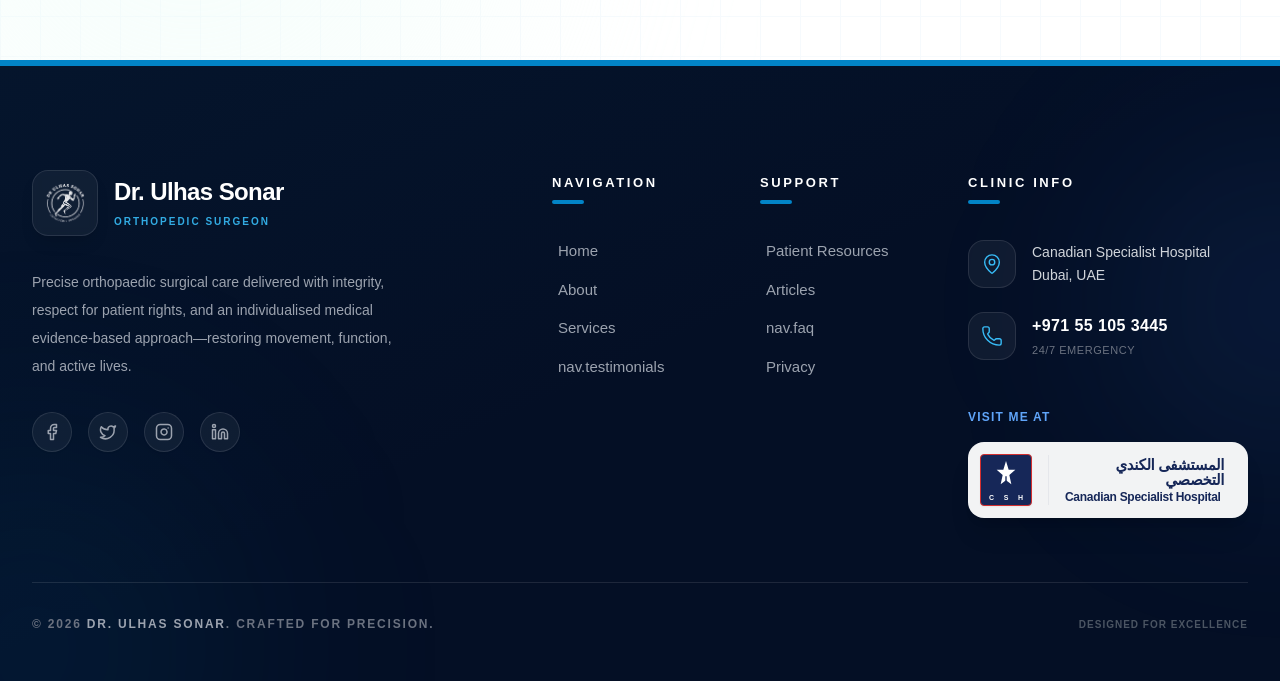
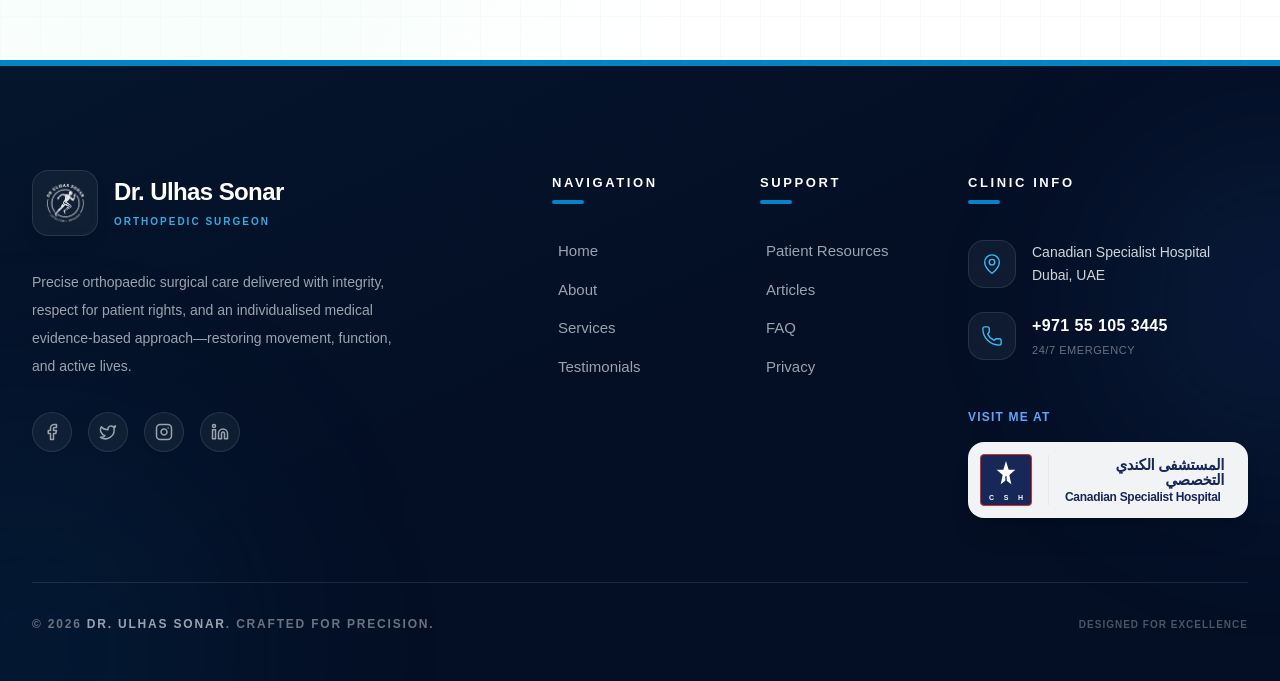
Before and after one commit to sabin876/Doctor-Port, a React (Vite) app: page /contact in a window 1280 px wide. Shown: the part 1539-2220 px from the top of the page. Built offline with nearby package versions, Linux system fonts and the light colour scheme; a web font is replaced by a local one.

Commit message:
fix: add missing footer translations

```diff
--- a/src/translations.js
+++ b/src/translations.js
@@ -14,7 +14,9 @@ export const translations = {
             contact: "Contact",
             bookNow: "Get Appointment",
             selectLanguage: "Select Language",
-            affiliations: "Memberships & Affiliations"
+            affiliations: "Memberships & Affiliations",
+            testimonials: "Testimonials",
+            faq: "FAQ"
         },
         // TopBar
         topBar: {
@@ -336,7 +338,9 @@ export const translations = {
             contact: "Contact",
             bookNow: "Get Appointment",
             selectLanguage: "भाषा चुनें",
-            affiliations: "सदस्यता और संबद्धता"
+            affiliations: "सदस्यता और संबद्धता",
+            testimonials: "प्रशंसापत्र",
+            faq: "सामान्य प्रश्न"
         },
         topBar: {
             phone: "हमें कॉल करें",
@@ -582,7 +586,9 @@ export const translations = {
             contact: "Contact",
             bookNow: "Get Appointment",
             selectLanguage: "اختر اللغة",
-            affiliations: "العضويات والانتسابات المهنية"
+            affiliations: "العضويات والانتسابات المهنية",
+            testimonials: "توصيات المرضى",
+            faq: "الأسئلة الشائعة"
         },
         topBar: {
             phone: "اتصل بنا",
```
